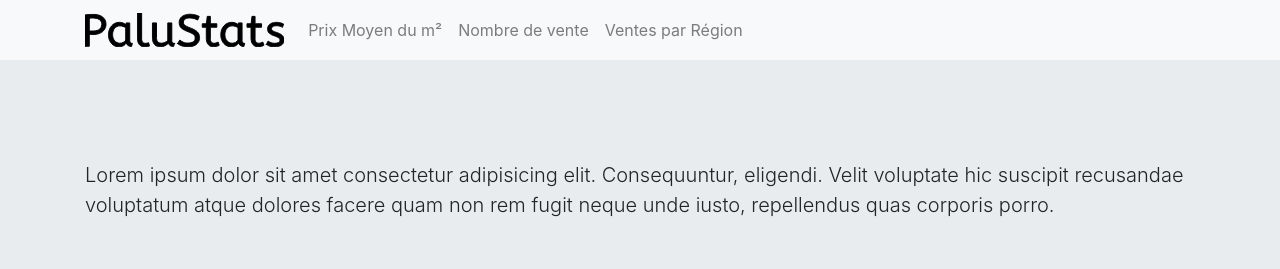
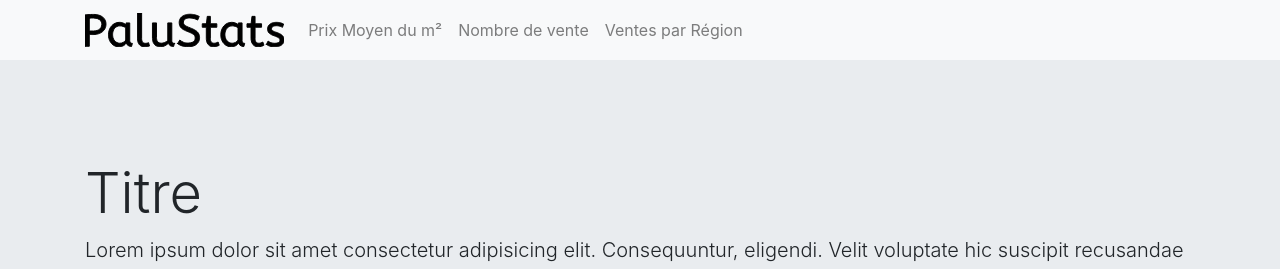
Before and after one commit to DeadMeon/TP-Web-FullStack-Lab, a Next.js app in the folder pwa/: page / in a window 1280 px wide. Shown: the top 269 px of the page. Built offline with nearby package versions, Linux system fonts and the light colour scheme.

Commit message:
Ajout du titre

```diff
--- a/pwa/components/HeroComponent.tsx
+++ b/pwa/components/HeroComponent.tsx
@@ -5,6 +5,7 @@ export default class HeroComponent extends Component {
     render() {
         return <div className="jumbotron ">
         <div className="container my-5 pt-5">
+            <h1 className="display-4">Titre</h1>
             <p className="lead">Lorem ipsum dolor sit amet consectetur adipisicing elit. Consequuntur, eligendi. Velit voluptate hic suscipit recusandae voluptatum atque dolores facere quam non rem fugit neque unde iusto, repellendus quas corporis porro.</p>
         </div>
     </div>
```
